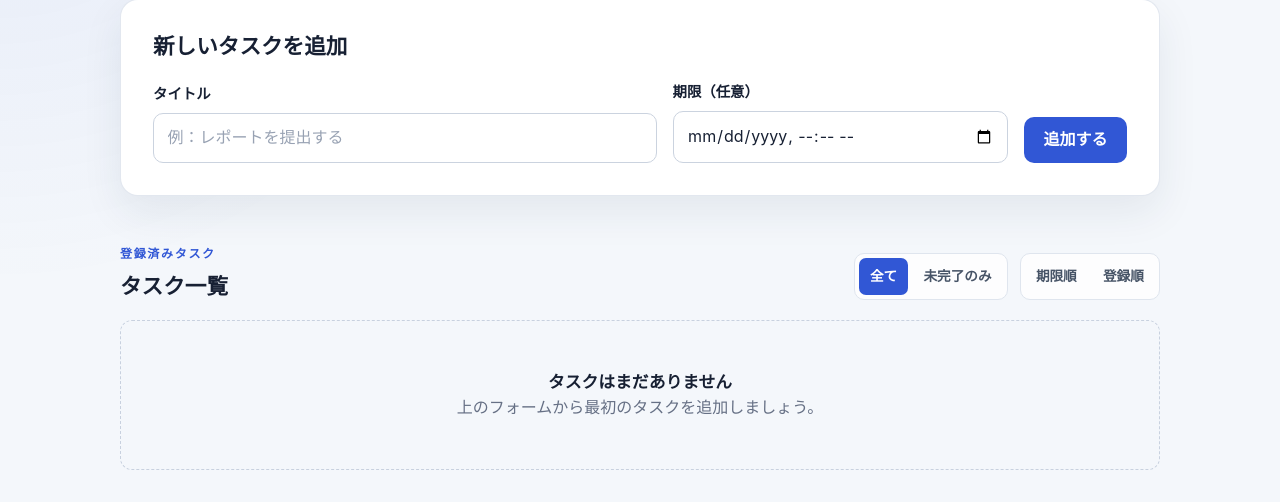
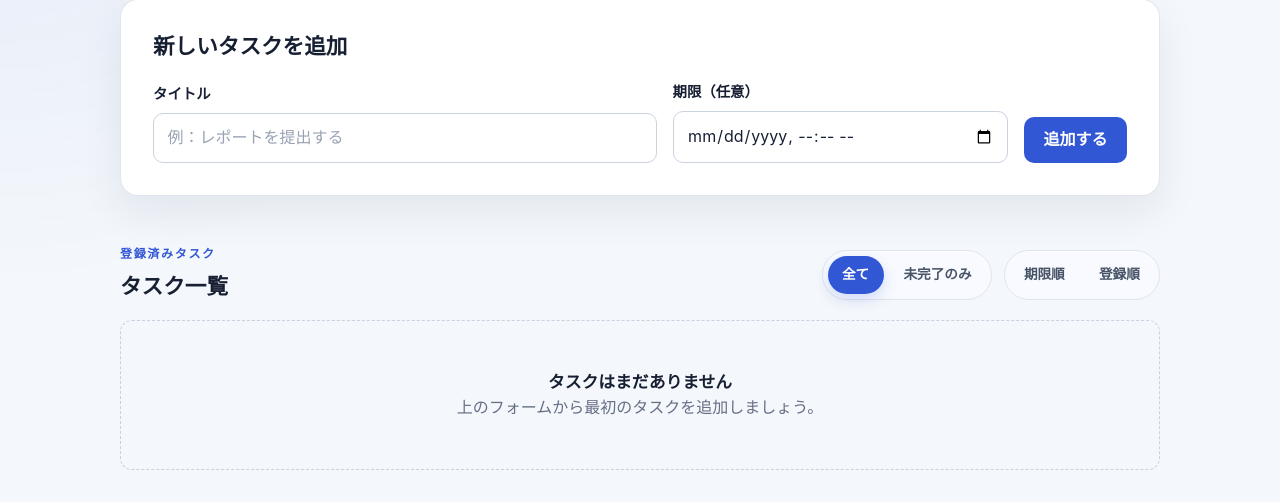
Before and after one commit to s1f102501495/django-test-exercise, a Django app: page / in a window 1280 px wide. Shown: the part 225-727 px from the top of the page. Run offline with Django 5.2, Linux system fonts and the light colour scheme; data that the repository does not hold is empty.

Commit message:
見た目を編集

```diff
--- a/todo/static/todo/style.css
+++ b/todo/static/todo/style.css
@@ -236,20 +236,26 @@ h1 {
 .filter-links,
 .sort-links {
   display: inline-flex;
-  gap: 0.25rem;
-  padding: 0.25rem;
+  gap: 0.35rem;
+  padding: 0.3rem;
   border: 1px solid var(--color-border);
-  border-radius: 10px;
-  background: rgba(255, 255, 255, 0.8);
+  border-radius: 999px;
+  background: #f8faff;
+  box-shadow: inset 0 1px 0 rgba(255, 255, 255, 0.8);
 }
 
 .filter-links a,
 .sort-links a {
-  padding: 0.45rem 0.7rem;
-  border-radius: 7px;
+  display: inline-flex;
+  align-items: center;
+  justify-content: center;
+  min-height: 38px;
+  padding: 0.45rem 0.9rem;
+  border-radius: 999px;
   color: #475467;
   font-size: 0.85rem;
   font-weight: 700;
+  transition: background-color 0.2s ease, color 0.2s ease, box-shadow 0.2s ease;
 }
 
 .filter-links a:hover,
@@ -258,9 +264,11 @@ h1 {
   color: var(--color-primary);
 }
 
-.filter-links a.active {
+.filter-links a.active,
+.sort-links a.active {
   background: var(--color-primary);
   color: #fff;
+  box-shadow: 0 6px 14px rgba(49, 87, 213, 0.18);
 }
 
 .task-grid {
@@ -460,6 +468,7 @@ h1 {
   .filter-links,
   .sort-links {
     width: 100%;
+    justify-content: space-between;
   }
 
   .filter-links a,
```
